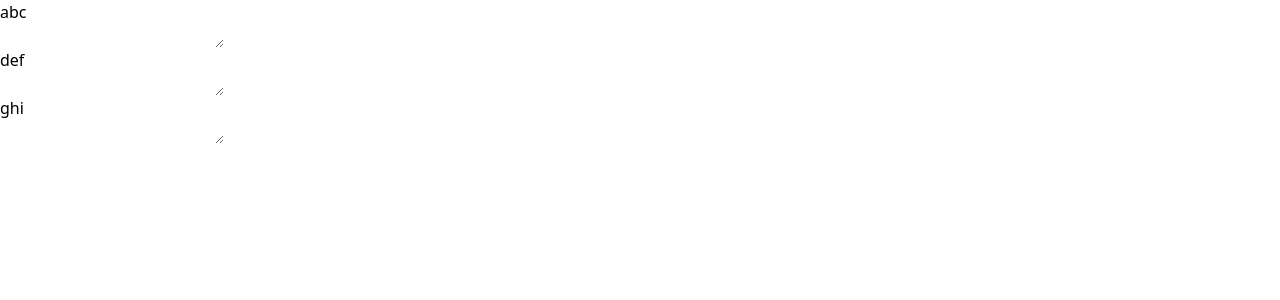
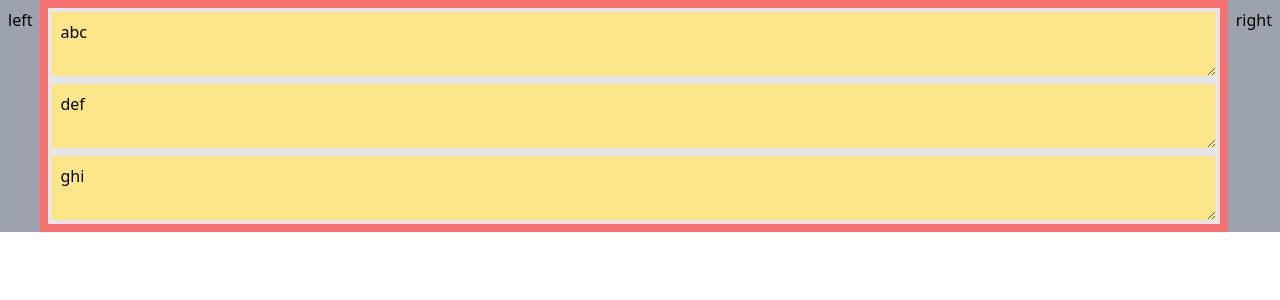
Before and after one commit to tekuteku11udana/swing-note, a React (Create React App) app: page / in a window 1280 px wide. Shown: the top 300 px of the page. Built offline with nearby package versions, Linux system fonts and the light colour scheme.

Commit message:
add sidebars & css

```diff
--- a/src/App.tsx
+++ b/src/App.tsx
@@ -7,8 +7,10 @@ function App() {
 
 
   return (
-    <div>
+    <div className={"flex flex-row w-full"}>
+      <p className={"p-2 bg-gray-400"}>left</p>
       <TodoList />
+      <p className={"p-2 bg-gray-400"}>right</p>
     </div>
 
   );
--- a/src/components/TodoList.tsx
+++ b/src/components/TodoList.tsx
@@ -14,7 +14,7 @@ const TextBlock = (props: TextBlockProps) => {
     }
     return (
         <textarea
-            className={"w-56"}
+            className={"p-2 border-4 bg-yellow-200"}
             value={text}
             onChange={e => handleChange(e)}
         />
@@ -33,7 +33,7 @@ const TodoList = () => {
     ]
 
     return (
-        <form className="grid grid-cols-1">
+        <form className="flex flex-col p-2 bg-red-400 flex-grow">
             {defaultTexts.map((text) => {
                 return (
                     <TextBlock
```
